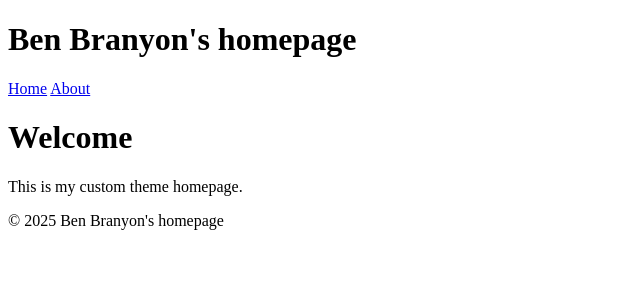
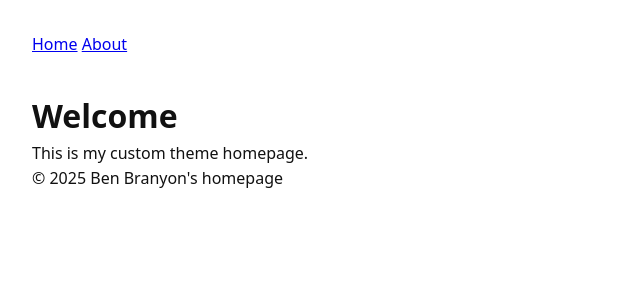
Before and after one commit to benbranyon/benbranyon.github.io, a Jekyll site: the page built from index.md, in a window 1280 px wide. Shown: the top 300 px of the page, without its empty margins (0-640 px from the left). Built offline with Jekyll 4.4.1, drawn with Linux system fonts in a browser that asks for light colours.

Commit message:
Add my own basic styles

```diff
--- a/_config.yml
+++ b/_config.yml
@@ -1,3 +1,2 @@
-theme: jekyll-theme-minimal
 title: Ben Branyon's homepage
 description: Ben Branyon's web project updates
--- a/_layouts/default.html
+++ b/_layouts/default.html
@@ -7,7 +7,6 @@
 </head>
 <body>
   <header>
-    <h1>{{ site.title }}</h1>
     <nav>
       <a href="/">Home</a>
       <a href="/about">About</a>
--- /dev/null
+++ b/assets/css/style.css
@@ -0,0 +1,22 @@
+/* Reset margins/paddings */
+* {
+  box-sizing: border-box;
+  margin: 0;
+  padding: 0;
+}
+
+body {
+  font-family: system-ui, sans-serif;
+  line-height: 1.6;
+  background-color: #fff;
+  color: #111;
+  padding: 2rem;
+}
+
+/* Header */
+header {
+  display: flex;
+  justify-content: space-between;
+  align-items: center;
+  margin-bottom: 2rem;
+}
```
